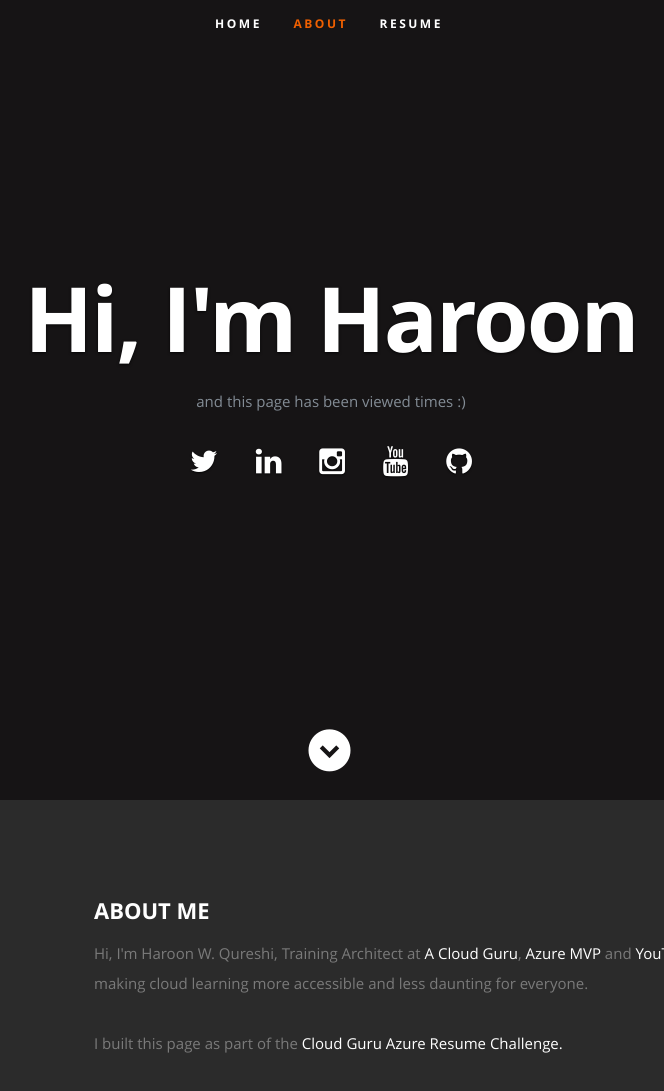
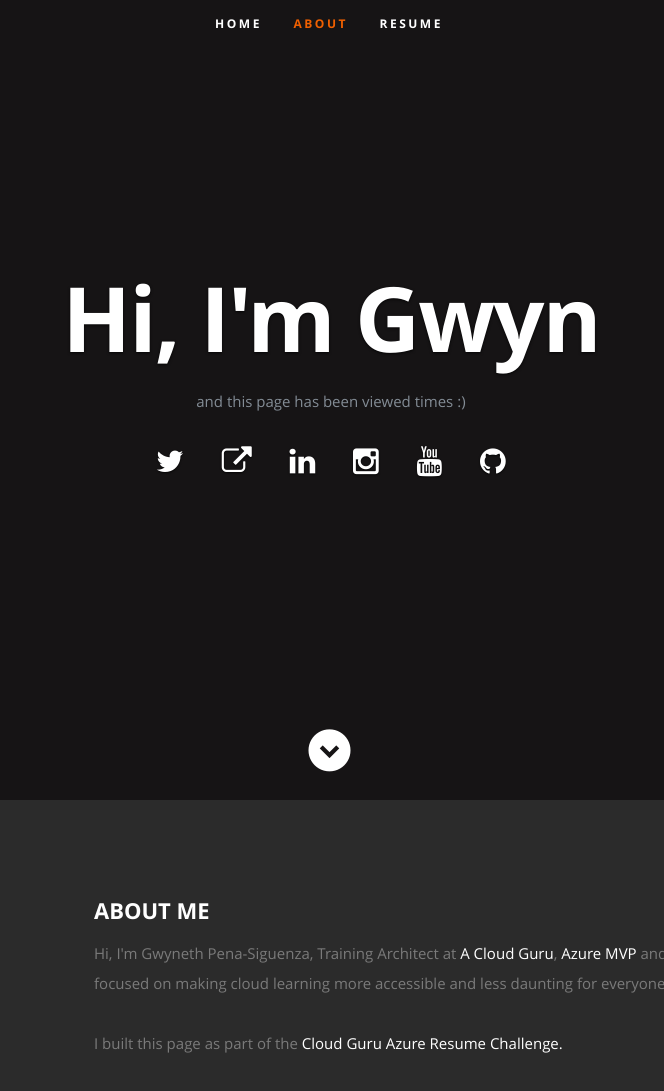
Before and after one commit to haroonwq/azure-resume, a plain HTML site: page frontend/index.html in a window 1280 px wide. Shown: the top 1091 px of the page, without its empty margins (311-975 px from the left). Drawn offline with nearby package versions, Linux system fonts and the light colour scheme.

Commit message:
re-doing the project - updates to structure - created main.js file

```diff
--- a/frontend/index.html
+++ b/frontend/index.html
@@ -7,7 +7,7 @@
    <!--- Basic Page Needs
    ================================================== -->
    <meta charset="utf-8">
-	<title>Haroon's Resume</title>
+	<title>Gwyn's Resume</title>
 	<meta name="description" content="">
 	<meta name="author" content="">
 
@@ -54,15 +54,16 @@
 
       <div class="row banner">
          <div class="banner-text">
-            <h1 class="responsive-headline">Hi, I'm Haroon</h1>
+            <h1 class="responsive-headline">Hi, I'm Gwyn</h1>
 
             <p>and this page has been viewed <a id="counter"></a> times :) </p>
             <ul class="social">
-               <li><a href="https://twitter.com/"><i class="fa fa-twitter"></i></a></li>
-               <li><a href="linkedin.com/in/haroon-qureshi-09569129"><i class="fa fa-linkedin"></i></a></li>
-               <li><a href="https://instagram.com/"><i class="fa fa-instagram"></i></a></li>
-               <li><a href="https://youtube.com/"><i class="fa fa-youtube"></i></a></li>
-               <li><a href="https://github.com/haroonwq/azure-resume"><i class="fa fa-github"></i></a></li>
+               <li><a href="https://twitter.com/madebygps"><i class="fa fa-twitter"></i></a></li>
+               <li><a href="https://madebygps.com"><i class="fa fa-external-link"></i></a></li>
+               <li><a href="https://linkedin.com/in/gwyneth-pena"><i class="fa fa-linkedin"></i></a></li>
+               <li><a href="https://instagram.com/madebygps"><i class="fa fa-instagram"></i></a></li>
+               <li><a href="https://youtube.com/madebygps"><i class="fa fa-youtube"></i></a></li>
+               <li><a href="https://github.com/madebygps/cgc-azure-resume"><i class="fa fa-github"></i></a></li>
             </ul>
          </div>
       </div>
@@ -90,7 +91,7 @@
 
             <h2>ABOUT ME</h2>
 
-            <p> Hi, I'm Haroon W. Qureshi, <span>Training Architect at <a href="https://acloud.guru">A Cloud Guru</a></span>, <span> <a href="https://mvp.microsoft.com/en-us/PublicProfile/5003866">Azure MVP</a></span>
+            <p> Hi, I'm Gwyneth Pena-Siguenza, <span>Training Architect at <a href="https://acloud.guru">A Cloud Guru</a></span>, <span> <a href="https://mvp.microsoft.com/en-us/PublicProfile/5003866">Azure MVP</a></span>
                and <span><a href="https://youtube.com/madebygps">YouTuber</a></span> focused on making cloud learning more accessible and less daunting for everyone.
 
          </br>
--- a/frontend/main.js
+++ b/frontend/main.js
@@ -5,15 +5,18 @@ window.addEventListener('DOMContentLoaded', (event) => {
 const functionApi = '';
 
 const getVisitCount = () => {
+
     let count = 30;
     fetch(functionApi).then(Response => {
         return Response.json()
-    }).then(response =>{
-        console.log("Website called function API.");
+
+    }).then(response => {
+        console.log("Website called function API");
         count = response.count;
         document.getElementById("counter").innerText = count;
     }).catch(function(error){
         console.log(error);
     });
     return count;
+
 }
```
